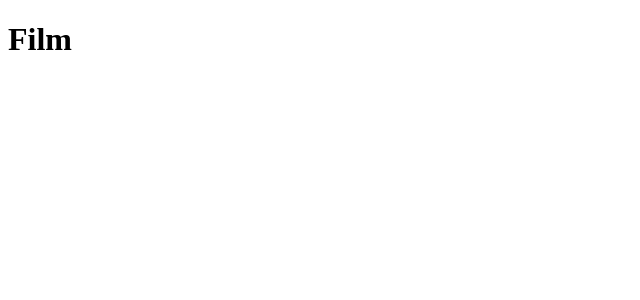
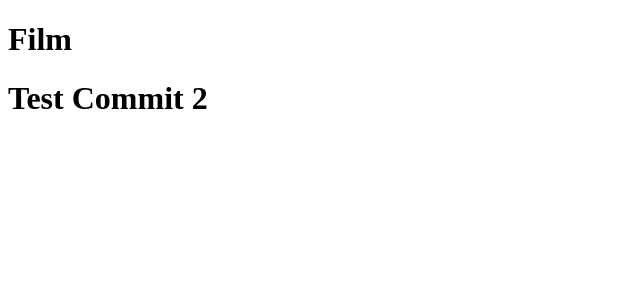
Before and after one commit to BojanIstvancic/the-creative-react-course-capture, a React (Create React App) app: page / in a window 1280 px wide. Shown: the top 300 px of the page, without its empty margins (0-640 px from the left). Built offline with nearby package versions, Linux system fonts and the light colour scheme.

Commit message:
Test Commit

```diff
--- a/src/App.js
+++ b/src/App.js
@@ -2,6 +2,7 @@ function App() {
   return (
     <div className="App">
       <h1>Film</h1>
+      <h1>Test Commit 2</h1>
     </div>
   );
 }
```
